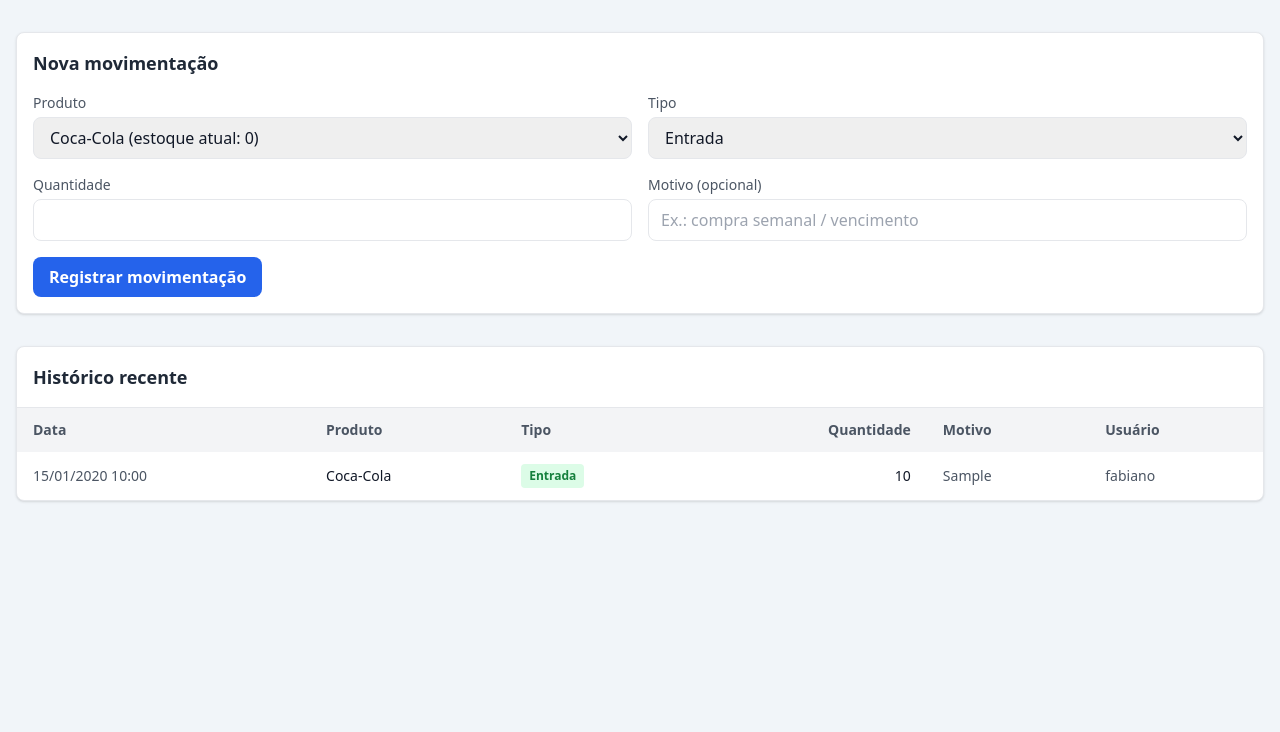
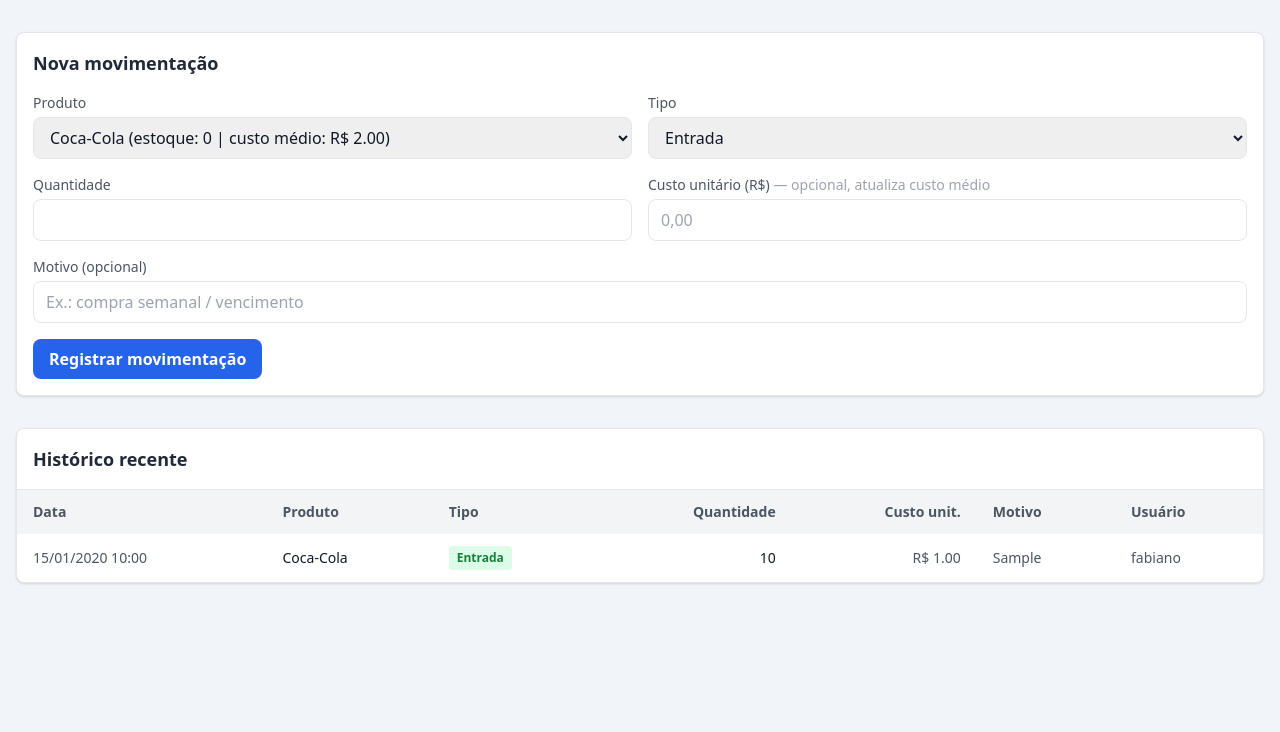
Before and after one commit to joaovitortc/cantina, a Django app: page /estoque/ in a window 1280 px wide. Shown: the part 124-856 px from the top of the page. Run offline with Django 5.2, Linux system fonts and the light colour scheme; a user stored in the database is signed in; data comes from the database, SQL or seed files in the repository; tables that the repository leaves empty hold one stand-in row (values such as "Sample post"); parts of the project's set-up code (start-up, migrations or seed data) failed here and were passed over; some libraries are stand-ins or nearby versions.

Commit message:
Add weighted average cost tracking to stock entries

```diff
--- a/cantina/core/models.py
+++ b/cantina/core/models.py
@@ -154,6 +154,14 @@ class MovimentacaoEstoque(models.Model):
     produto = models.ForeignKey(Produto, on_delete=models.CASCADE, related_name='movimentacoes_estoque')
     tipo = models.CharField(max_length=3, choices=TIPO_CHOICES)
     quantidade = models.PositiveIntegerField()
+    custo_unitario = models.DecimalField(
+        max_digits=10,
+        decimal_places=2,
+        null=True,
+        blank=True,
+        verbose_name='Custo unitário',
+        help_text='Custo por unidade pago nesta entrada (usado para calcular custo médio)',
+    )
     motivo = models.CharField(max_length=255, blank=True)
     usuario = models.ForeignKey(User, on_delete=models.SET_NULL, null=True)
     criado_em = models.DateTimeField(auto_now_add=True)
--- a/cantina/core/views.py
+++ b/cantina/core/views.py
@@ -380,6 +380,18 @@ def estoque_view(request):
             messages.error(request, 'A quantidade deve ser maior que zero.')
             return redirect('estoque')
 
+        custo_unitario = None
+        if tipo == 'ENT':
+            raw_custo = request.POST.get('custo_unitario', '').strip()
+            if raw_custo:
+                try:
+                    custo_unitario = Decimal(raw_custo.replace(',', '.'))
+                    if custo_unitario < 0:
+                        raise ValueError
+                except (InvalidOperation, ValueError):
+                    messages.error(request, 'Custo unitário inválido.')
+                    return redirect('estoque')
+
         produto = get_object_or_404(Produto, id=produto_id)
 
         with transaction.atomic():
@@ -389,17 +401,30 @@ def estoque_view(request):
                 messages.error(request, f'Estoque insuficiente para perda de {produto.nome}.')
                 return redirect('estoque')
 
+            update_fields = ['estoque']
+
             if tipo == 'ENT':
+                if custo_unitario is not None:
+                    estoque_atual = Decimal(produto.estoque)
+                    custo_atual = Decimal(produto.custo) if produto.custo else Decimal('0')
+                    novo_total = estoque_atual + Decimal(quantidade)
+                    if novo_total > 0:
+                        produto.custo = (
+                            (estoque_atual * custo_atual + Decimal(quantidade) * custo_unitario)
+                            / novo_total
+                        ).quantize(Decimal('0.01'))
+                        update_fields.append('custo')
                 produto.estoque += quantidade
             else:
                 produto.estoque -= quantidade
 
-            produto.save(update_fields=['estoque'])
+            produto.save(update_fields=update_fields)
 
             MovimentacaoEstoque.objects.create(
                 produto=produto,
                 tipo=tipo,
                 quantidade=quantidade,
+                custo_unitario=custo_unitario,
                 motivo=motivo,
                 usuario=request.user,
             )
--- a/cantina/templates/estoque.html
+++ b/cantina/templates/estoque.html
@@ -28,14 +28,14 @@
         <label class="block text-sm text-gray-600 mb-1">Produto</label>
         <select name="produto_id" required class="w-full border rounded-lg px-3 py-2 focus:ring-2 focus:ring-blue-500 focus:outline-none">
           {% for produto in produtos %}
-          <option value="{{ produto.id }}">{{ produto.nome }} (estoque atual: {{ produto.estoque }})</option>
+          <option value="{{ produto.id }}">{{ produto.nome }} (estoque: {{ produto.estoque }} | custo médio: R$ {{ produto.custo|floatformat:2 }})</option>
           {% endfor %}
         </select>
       </div>
 
       <div>
         <label class="block text-sm text-gray-600 mb-1">Tipo</label>
-        <select name="tipo" required class="w-full border rounded-lg px-3 py-2 focus:ring-2 focus:ring-blue-500 focus:outline-none">
+        <select name="tipo" id="tipoSelect" required class="w-full border rounded-lg px-3 py-2 focus:ring-2 focus:ring-blue-500 focus:outline-none" onchange="toggleCustoField()">
           <option value="ENT">Entrada</option>
           <option value="PER">Perda</option>
         </select>
@@ -46,7 +46,12 @@
         <input type="number" name="quantidade" min="1" required class="w-full border rounded-lg px-3 py-2 focus:ring-2 focus:ring-blue-500 focus:outline-none" />
       </div>
 
-      <div>
+      <div id="custoField">
+        <label class="block text-sm text-gray-600 mb-1">Custo unitário (R$) <span class="text-gray-400">— opcional, atualiza custo médio</span></label>
+        <input type="number" name="custo_unitario" min="0" step="0.01" placeholder="0,00" class="w-full border rounded-lg px-3 py-2 focus:ring-2 focus:ring-blue-500 focus:outline-none" />
+      </div>
+
+      <div class="md:col-span-2">
         <label class="block text-sm text-gray-600 mb-1">Motivo (opcional)</label>
         <input type="text" name="motivo" placeholder="Ex.: compra semanal / vencimento" class="w-full border rounded-lg px-3 py-2 focus:ring-2 focus:ring-blue-500 focus:outline-none" />
       </div>
@@ -55,6 +60,14 @@
         <button class="px-4 py-2 bg-blue-600 text-white rounded-lg font-semibold hover:bg-blue-700">Registrar movimentação</button>
       </div>
     </form>
+
+    <script>
+      function toggleCustoField() {
+        const tipo = document.getElementById('tipoSelect').value;
+        document.getElementById('custoField').style.display = tipo === 'ENT' ? '' : 'none';
+      }
+      toggleCustoField();
+    </script>
   </section>
 
   <section class="bg-white rounded-lg shadow border overflow-hidden">
@@ -70,6 +83,7 @@
             <th class="px-4 py-3 text-left">Produto</th>
             <th class="px-4 py-3 text-left">Tipo</th>
             <th class="px-4 py-3 text-right">Quantidade</th>
+            <th class="px-4 py-3 text-right">Custo unit.</th>
             <th class="px-4 py-3 text-left">Motivo</th>
             <th class="px-4 py-3 text-left">Usuário</th>
           </tr>
@@ -87,12 +101,15 @@
               {% endif %}
             </td>
             <td class="px-4 py-3 text-right">{{ mov.quantidade }}</td>
+            <td class="px-4 py-3 text-right text-gray-600">
+              {% if mov.custo_unitario %}R$ {{ mov.custo_unitario|floatformat:2 }}{% else %}—{% endif %}
+            </td>
             <td class="px-4 py-3 text-gray-600">{{ mov.motivo|default:'—' }}</td>
             <td class="px-4 py-3 text-gray-600">{{ mov.usuario.username|default:'—' }}</td>
           </tr>
           {% empty %}
           <tr>
-            <td colspan="6" class="px-4 py-6 text-center text-gray-500">Nenhuma movimentação registrada</td>
+            <td colspan="7" class="px-4 py-6 text-center text-gray-500">Nenhuma movimentação registrada</td>
           </tr>
           {% endfor %}
         </tbody>
```
Also changed, not shown: cantina/core/migrations/0008_movimentacaoestoque_custo_unitario.py (added).
